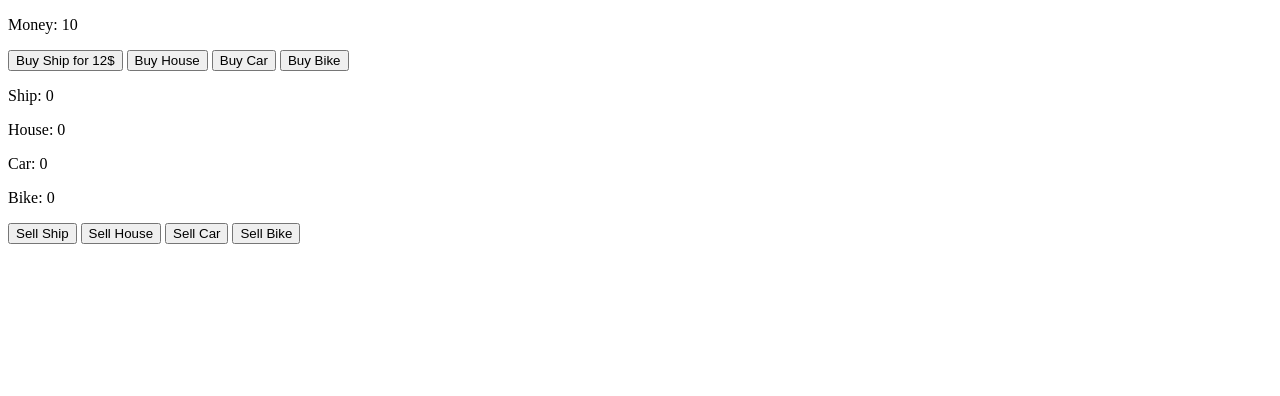
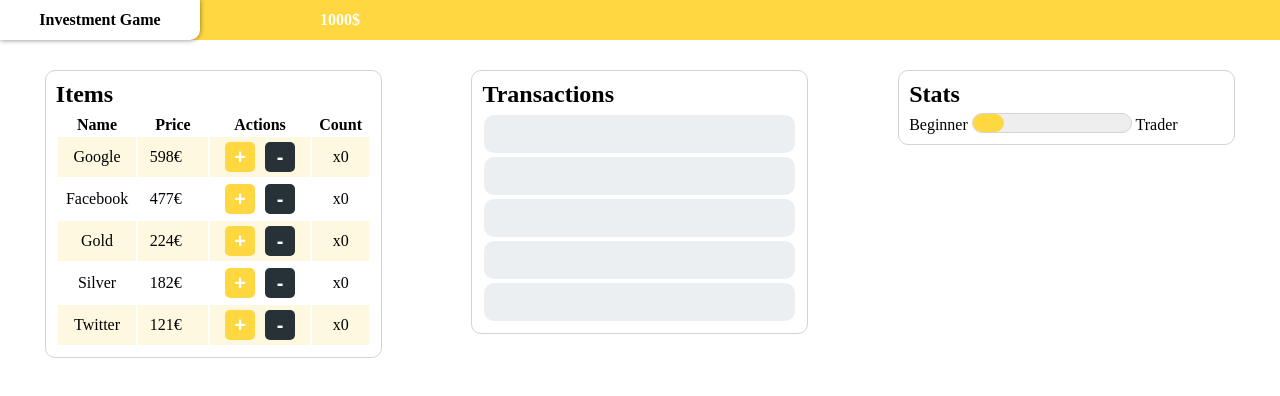
Before and after one commit to Michael55555/Investment-Game, a plain HTML site: page index.html in a window 1280 px wide. Drawn offline with Linux system fonts and the light colour scheme; a web font is replaced by a local one.

Commit message:
New commit

```diff
--- a/index.html
+++ b/index.html
@@ -1,23 +1,36 @@
 <!DOCTYPE html>
-<html>
-    <head>
-        <title>Investment Game</title>
-        <link rel="stylesheet" href="style.css">
-        <script src="script.js"></script>
-    </head>
-    <body>
-        <p id="money">Money: 0</p>
-        <button id=bship onclick="buyShip()">Buy Ship for 10$</button>
-        <button id=bhouse onclick="buyHouse()">Buy House</button>
-        <button id=bcar onclick="buyCar()">Buy Car</button>
-        <button id=bbike onclick="buyBike()">Buy Bike</button>
-        <p id="ship">Ship: 0</p>
-        <p id="house">House: 0</p>
-        <p id="car">Car: 0</p>
-        <p id="bike">Bike: 0</p>
-        <button onclick="sellShip()">Sell Ship</button>
-        <button onclick="sellHouse()">Sell House</button>
-        <button onclick="sellCar()">Sell Car</button>
-        <button onclick="sellBike()">Sell Bike</button>
-    </body>
-</html>
+<!--<link href="https://cdnjs.cloudflare.com/ajax/libs/magic/1.1.0/magic.min.css">
+-->
+<link href="style.css" rel="stylesheet">
+<div id="top">
+  <div class="top-name">Investment Game</div>
+  <p id="money"></p>
+</div>
+<div class=card id=item>
+  <h2>Items</h2>
+  <table id=item-table>
+    <tr>
+      <th>Name</th>
+      <th>Price</th>
+      <th>Actions</th>
+      <th>Count</th>
+    </tr>
+  </table>
+</div>
+<div class=card id="transactions">
+  <h2>Transactions</h2>
+  <ul id="transaction-list">
+      <li>&nbsp</li>
+      <li>&nbsp</li>
+      <li>&nbsp</li>
+      <li>&nbsp</li>
+      <li>&nbsp</li>
+  </ul>
+</div>
+<div class="card" id="stats">
+  <h2>Stats</h2><div>
+  <span>Beginner</span>
+  <progress id="stats-progress" min="0" max="5000" value="1000"></progress>
+  <span>Trader</span></div>
+</div>
+<script src="script.js" type="text/javascript"></script>
--- a/script.js
+++ b/script.js
@@ -1,117 +1,222 @@
-var cship = chouse = ccar = cbike = 0;
-var pship = 10, phouse = 5, pcar = 3, pbike = 1, cmoney = 10;
-var id = ["money","ship","house","car","bike", "bship", "bhouse", "bcar", "bbike"];
-onload = function (){
+let model = {
+    money: 1000,
+    items: [
+      {
+        name: 'Google',
+        price: 600,
+        max: 650,
+        min: 550,
+        number: 0
+      },
+      {
+        name: 'Facebook',
+        price: 500,
+        max: 550,
+        min: 450,
+        number: 0
+      },
+      {
+        name: 'Gold',
+        price: 250,
+        max: 300,
+        min: 200,
+        number: 0
+      },
+      {
+        name: 'Silver',
+        price: 200,
+        max: 250,
+        min: 150,
+        number: 0
+      },
+      {
+        name: 'Twitter',
+        price: 150,
+        max: 200,
+        min: 100,
+        number: 0
+      }
+    ]
+  };
 
-    for(var stp = 0; stp < id.length; stp++){
-        id[stp] = document.getElementById(id[stp]);
-    }
-
-    setInterval(function(){
-       money.innerHTML = 'Money: ' + cmoney;
-       house.innerHTML = 'House: ' + chouse;
-       ship.innerHTML = 'Ship: ' + cship;
-       car.innerHTML = 'Car: ' + ccar;
-       bike.innerHTML = 'Bike: ' + cbike;
-    });
-
-    setInterval(function(){
-        if(pship>5){pship += random(-2, 2);}else{
-            pship += random(0, 2)
+  let octopus = {
+    init: () => {
+      itemsView.init();
+      transactionsView.init();
+      statsView.init();
+      octopus.itemPrice();
+    },
+    getItems: () => {
+      return model.items;
+    },
+    buyItem: (i) => {
+      let items = octopus.getItems();
+      let item = items[i];
+      if (model.money - item.price >= 0) {
+        model.money -= item.price;
+        item.number++;
+        transactionsView.add('buy', item.name, item.price);
+        let sound = new Audio();
+        sound.src = 'https://www.zapsplat.com/wp-content/uploads/2015/sound-effects-18146/zapsplat_foley_money_coins_handful_drop_onto_wood_002_18981.mp3?_=10';
+        sound.play();
+      } else {
+        alert('You havent enough money!');
+      }
+    },
+    sellItem: (i) => {
+      let items = octopus.getItems();
+      let item = items[i];
+      if (item.number > 0) {
+        item.number--;
+        model.money += item.price;
+        transactionsView.add('sell', item.name, item.price);
+        let sound = new Audio();
+        sound.src = 'https://www.zapsplat.com/wp-content/uploads/2015/sound-effects-18146/zapsplat_foley_money_coins_tip_out_of_metal_tin_onto_carpet_002_18996.mp3?_=9';
+        sound.play();
+        statsView.render();
+      } else {
+        alert('Have nothing to sell!');
+      }
+    },
+    itemPrice: () => {
+      setInterval(function () {
+        let items = model.items;
+        let item;
+        for (let i in items) {
+          item = model.items[i];
+          switch (true) {
+            case (item.price > item.min && item.price < item.max):
+              item.price += octopus.random(-10, 10 / (i + 1));
+              break;
+            case (item.price >= item.max):
+              item.price -= octopus.random(0, 10);
+              break;
+            default:
+              item.price += octopus.random(0, 10);
+              break;
+          }
+          itemsView.render();
         }
-        bship.innerHTML = "Buy Ship for " + pship + "$";
-    }, 1000);
-}
-
-function mone(){
-    alert("You havent enough money");
-}
-
-function buyShip(){
-    if((cmoney - pship) >= 0){
-        cmoney -= pship;
-        cship++;
-    } else {
-        mone();
-    }
-}
-
-function sellShip(){
-    if(cship > 0){
-        cmoney += pship;
-        cship--;
-        alert("Ship sold for: " + pship)
-    } else {
-        alert("You havent a ship to sell")
-    }
-}
-
-function buyHouse(){
-    if((cmoney - phouse) >= 0){
-        cmoney -= phouse;
-        chouse++;
-    } else {
-        mone();
-    }
-}
-
-function sellHouse(){
-    if(chouse > 0){
-        cmoney += phouse;
-        chouse--;
-        alert("House sold for: " + phouse)
-    } else {
-        alert("You havent a house to sell")
-    }
-}
-
-function buyCar(){
-    if((cmoney - pcar) >= 0){
-        cmoney -= pcar;
-        ccar++;
-    } else {
-        mone();
-    }
-}
-
-function sellCar(){
-    if(ccar > 0){
-        cmoney += pcar;
-        ccar--;
-        alert("Car sold for: " + pcar);
-    } else {
-        alert("You havent a car to sell");
-    }
-}
-
-function buyBike(){
-    if((cmoney - pbike) >= 0){
-        cmoney -= pbike;
-        cbike++;
-    } else {
-        mone();
-    }
-}
-
-function sellBike(){
-    if(cbike > 0){
-        cmoney += pbike;
-        cbike--;
-        alert("Bike sold for: " + pbike);
-    } else {
-        alert("You havent a bike to sell");
-    }
-}
-
-function random(from, to, rounded) {
-    if (from === undefined) {
-        return "#" + ((Math.random() * 16777215) | 0).toString(16);
-    } else {
+        // console.log(JSON.stringify(model.items));
+      }, 1000);
+    },
+    random: (from, to, rounded) => {
+      if (from === undefined) {
+        return '#' + ((Math.random() * 16777215) | 0).toString(16);
+      } else {
         to = to === undefined ? from : to;
         from = from == to ? 0 : from;
-        var tmp = [Math.min(from, to), Math.max(from, to)];
-        from = tmp[0];
-        to = tmp[1];
+        const TMP = [
+          Math.min(from, to),
+          Math.max(from, to)
+        ];
+        from = TMP[0];
+        to = TMP[1];
         return !rounded ? (Math.random() * (to - from) + from) | 0 : (Math.random() * (to - from) + from);
+      }
     }
-}
+  };
+
+  let itemsView = {
+    init: () => {
+      this.prices = document.getElementsByClassName('price');
+      this.numbers = document.getElementsByClassName('number');
+      this.mainElem = document.getElementById('item');
+      this.moneyElem = document.getElementById('money');
+      this.tableElem = document.getElementById('item-table');
+      let item;
+      let items = octopus.getItems();
+      for (let i in items) {
+        item = items[i];
+        this.itemElem = document.createElement('tr');
+        this.nameElem = document.createElement('td');
+        this.priceElem = document.createElement('td');
+        this.actionElem = document.createElement('td');
+        this.countElem = document.createElement('td');
+        this.buyItemElem = document.createElement('button');
+        this.sellItemElem = document.createElement('button');
+        this.itemPriceElem = document.createElement('div');
+        this.itemNameElem = document.createElement('div');
+        this.itemCountElem = document.createElement('div');
+        this.buyItemElem.classList.add('primary');
+        this.sellItemElem.classList.add('secondary');
+        this.itemPriceElem.classList.add('price');
+        this.itemCountElem.classList.add('number');
+        this.itemNameElem.classList.add('name');
+        this.buyItemElem.classList.add('actions');
+        this.sellItemElem.classList.add('actions');
+        this.sellItemElem.innerHTML = '-';
+        this.buyItemElem.innerHTML = '+';
+        this.itemPriceElem.innerHTML = item.price + '&euro;';
+        this.itemCountElem.innerHTML = 'x' + item.number;
+        this.itemNameElem.innerHTML = item.name;
+        this.actionElem.appendChild(this.buyItemElem);
+        this.actionElem.appendChild(this.sellItemElem);
+        this.nameElem.appendChild(this.itemNameElem);
+        this.priceElem.appendChild(this.itemPriceElem);
+        this.countElem.appendChild(this.itemCountElem);
+        this.itemElem.appendChild(this.nameElem);
+        this.itemElem.appendChild(this.priceElem);
+        this.itemElem.appendChild(this.actionElem);
+        this.itemElem.appendChild(this.countElem);
+        this.tableElem.appendChild(this.itemElem);
+
+        this.buyItemElem.addEventListener('click', () => {
+          octopus.buyItem(i);
+          itemsView.render();
+        });
+        this.sellItemElem.addEventListener('click', () => {
+          octopus.sellItem(i);
+          itemsView.render();
+        });
+      }
+      itemsView.render();
+    },
+    render: () => {
+      this.moneyElem.innerHTML = model.money + '$';
+      let item;
+      let items = octopus.getItems();
+      for (let i in items) {
+        this.itemPriceElem = this.prices[i];
+        this,itemCountElem = this.numbers[i];
+        item = items[i];
+        this.itemPriceElem.innerHTML = item.price + '&euro;';
+        this.itemCountElem.innerHTML = 'x' + item.number;
+        // console.log(JSON.stringify(item.price))
+      }
+    }
+  };
+
+  let transactionsView = {
+    init: () => {
+      this.transactionElem = document.getElementById('transaction-list');
+    },
+    add: (action, item, price) => {
+      this.newTransaction = document.createElement('li');
+      this.newTransaction.classList.add(action);
+
+      if (action == 'buy') {
+        this.newTransaction.innerHTML = `Bought ${item} for ${price}`;
+      } else {
+        this.newTransaction.innerHTML = `Sold ${item} for ${price}`;
+      }
+      this.transactionElem.appendChild(this.newTransaction);
+      while (this.transactionElem.childElementCount > 5) {
+        this.transactionElem.removeChild(this.transactionElem.childNodes[0]);
+      }
+    }
+  };
+
+  let statsView = {
+    init: () => {
+      this.statsElem = document.getElementById('stats');
+      this.statsProgressElem = document.getElementById('stats-progress');
+    },
+    render: () => {
+      this.statsProgressElem.value = model.money;
+    }
+  };
+
+  onload = () => {
+    octopus.init();
+  }
--- a/style.css
+++ b/style.css
@@ -0,0 +1,205 @@
+/* My Style Library */
+
+@font-face {
+    font-family: 'Google Display Font';
+    src: url('https://fonts.gstatic.com/s/googlesansdisplay/v5/ea8FacM9Wef3EJPWRrHjgE4B6CnlZxHVDv79pw.woff') format('woff');
+    color: #263238;
+  }
+
+  body {
+    align-items: flex-start;
+    display: flex;
+    flex-direction: row;
+    font-family: 'Google Display Font';
+    justify-content: space-around;
+    flex-wrap: wrap;
+    margin: 0;
+    padding: 0;
+  }
+
+  .name {
+    text-transform: capitalize;
+  }
+
+  #items {
+    display: flex;
+    justify-content: flex-start;
+    align-items: flex-start;
+    flex-direction: column;
+    padding: 0;
+    height: 80px;
+    position: fixed;
+  }
+
+  #money {
+    background-color: transparent;
+    align-items: center;
+    justify-content: flex-end;
+    display: flex;
+    width: 160px;
+    color: white;
+    margin-right: 10px;
+  }
+
+  #top {
+    align-items: stretch;
+    background-color: #FFD740;
+    display: flex;
+    height: 40px;
+    justify-content: stretch;
+    margin: 0 0 20px 0;
+    padding: 0;
+    position: relative;
+    width: 100%;
+    font-weight: 700;
+  }
+
+  .top-name {
+    align-items: center;
+    background-color: white;
+    box-shadow: 0 0 5px rgba(0, 0, 0, 50%);
+    border-radius: 0 0 10px 0;
+    display: flex;
+    font-weight: 700;
+    height: 40px;
+    justify-content: center;
+    width: 200px;
+    z-index: 10;
+  }
+
+  table {
+    border: none;
+    border-radius: 10px;
+  }
+
+  li {
+    background-color: #ECEFF1;
+    border-radius: 10px;
+    color: white;
+    font-weight: 500;
+    list-style: none;
+    margin: 2px;
+    padding: 10px;
+  }
+
+  tr:nth-child(even) {
+    background-color: #FFF8E1;
+  }
+
+  tr {
+    text-align: center;
+  }
+
+  td {
+    margin: 0;
+    padding: 0;
+  }
+
+  tr {
+    border-radius: 10px;
+  }
+
+  .price {
+    width: 55px;
+  }
+
+  .card {
+    align-items: stretch;
+    border: solid lightgrey 1px;
+    border-radius: 10px;
+    display: flex;
+    flex-direction: column;
+    margin: 10px;
+    padding: 10px;
+    width: 315px;
+  }
+
+  button {
+    border: none;
+    border-radius: 5px;
+    color: white;
+    font-size: 11px;
+    font-weight: bold;
+    height: 35px;
+    margin: 5px;
+    width: 50px;
+  }
+
+  p {
+    margin: 0;
+    padding: 0;
+  }
+
+  h2 {
+    margin: 0;
+    padding-bottom: 5px;
+  }
+
+  .primary {
+    background-color: #FFD740;
+  }
+
+  .secondary {
+    background-color: #263238;
+  }
+
+  .secondary:active {
+    background-color: #37474F;
+  }
+
+  .secondary:hover {
+    outline: none;
+  }
+
+  .item {
+    height: 100px;
+    padding: 0;
+  }
+
+  .actions {
+    font-size: 20px;
+    height: 30px;
+    width: 30px;
+  }
+
+  .buy {
+    background-color: #FFD740;
+  }
+
+  .sell {
+    background-color: #263238;
+  }
+
+  #transactions {
+    display: flex;
+    flex-direction: column;
+  }
+
+  #transaction-list {
+    align-items: stretch;
+    display: flex;
+    flex-direction: column-reverse;
+  }
+
+  ul {
+    margin: 0;
+    padding: 0;
+  }
+
+  progress[value] {
+    -webkit-appearance: none;
+    appearance: none;
+    width: 160px;
+    height: 20px;
+  }
+
+  progress[value]::-webkit-progress-bar {
+    background-color: #eee;
+    border-radius: 10px;
+    border: 1px solid lightgrey;
+  }
+
+  progress[value]::-webkit-progress-value {
+    background-color: #FFD740;
+    border-radius: 10px;
+  }
```
